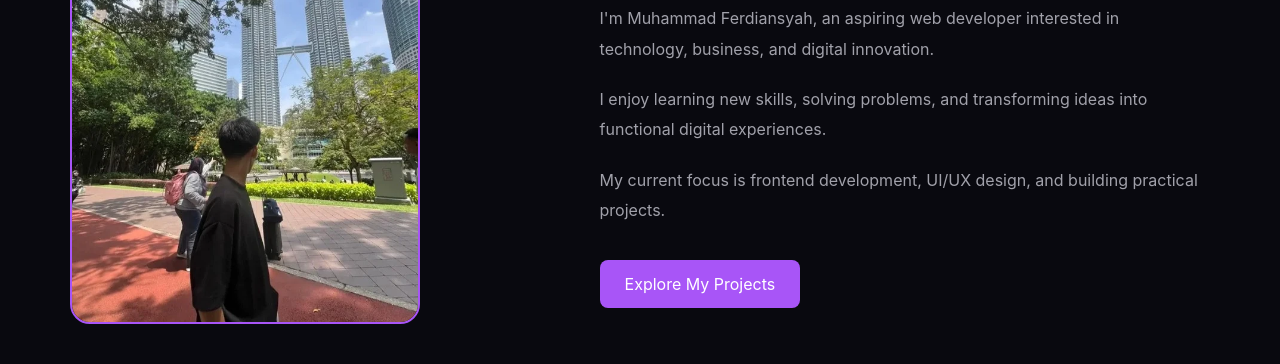
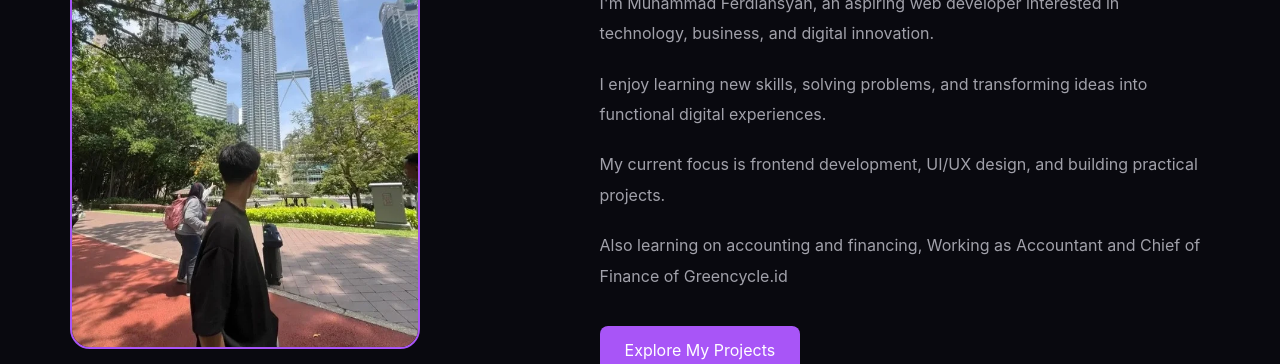
Before and after one commit to muhammad208ferdiansyah-stack/freddie-s-CV, a plain HTML site: page about.html in a window 1280 px wide. Shown: the part 436-800 px from the top of the page. Drawn offline with Linux system fonts and the light colour scheme.

Commit message:
Upload website files

```diff
--- a/about.html
+++ b/about.html
@@ -59,6 +59,11 @@
                 UI/UX design, and building practical projects.
             </p>
 
+            <p>
+                Also learning on accounting and financing,
+                Working as Accountant and Chief of Finance of Greencycle.id
+            </p>
+
             <a href="projects.html" class="primary-btn">
                 Explore My Projects
             </a>
```
